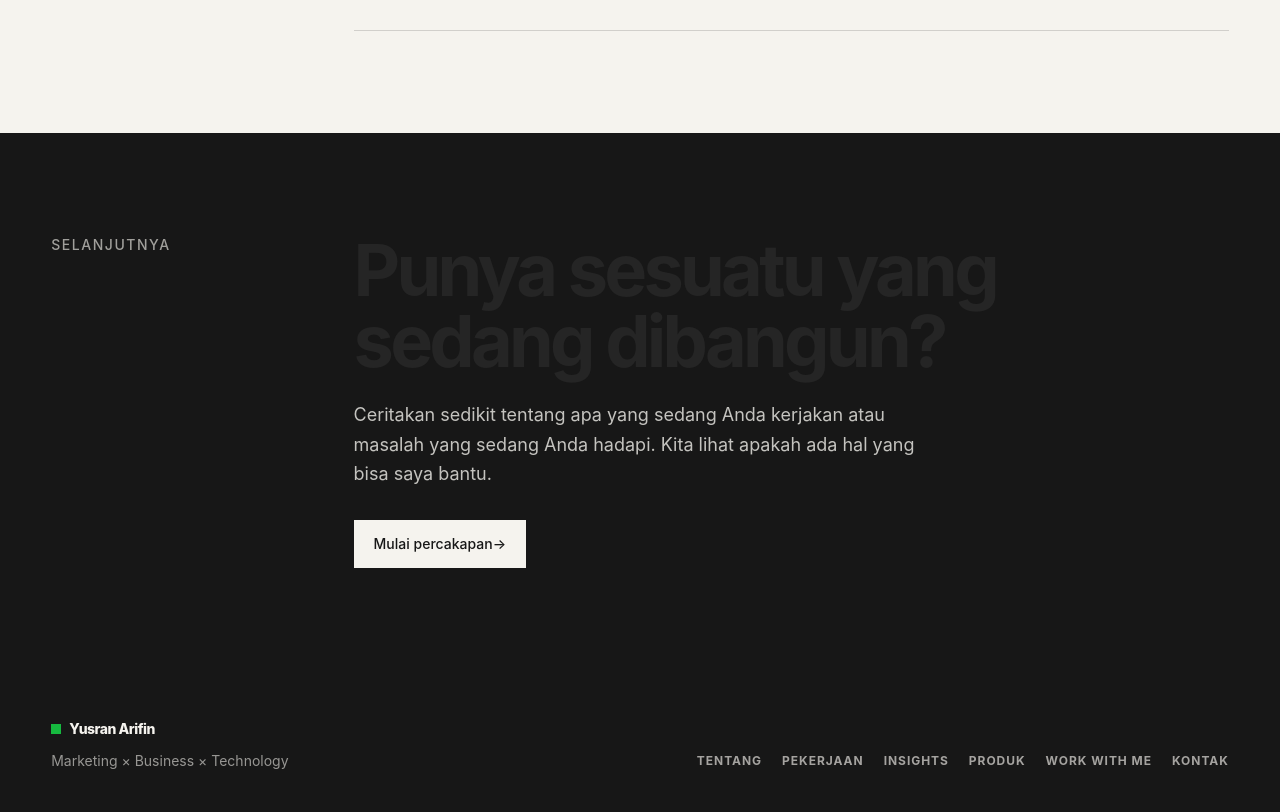
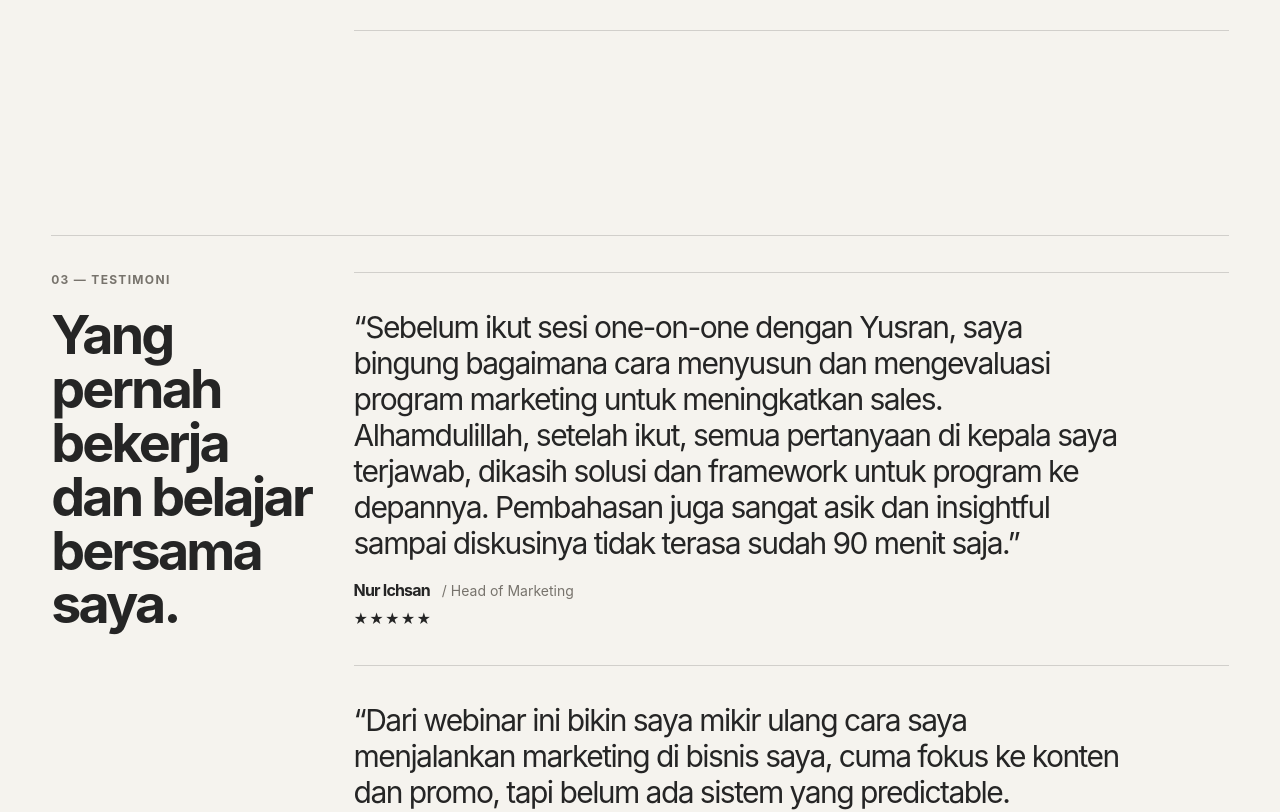
Before and after one commit to yusranar2814-cmd/yusranarifin-website, a Next.js app: page /work-with-me in a window 1280 px wide. Shown: the part 2700-3512 px from the top of the page. Built offline with nearby package versions, Linux system fonts and the light colour scheme.

Commit message:
Add testimonials section to Work With Me

```diff
--- a/app/work-with-me/page.tsx
+++ b/app/work-with-me/page.tsx
@@ -3,6 +3,7 @@ import Link from "next/link";
 import { Container } from "@/components/ui/container";
 import { Heading } from "@/components/ui/heading";
 import { Section } from "@/components/ui/section";
+import { Testimonials } from "@/components/testimonials";
 import { createMetadata } from "@/lib/metadata";
 
 export const metadata: Metadata = createMetadata({
@@ -143,6 +144,22 @@ export default function WorkWithMePage() {
         </Container>
       </Section>
 
+      <Section contained={false} aria-labelledby="testimonials-title">
+        <Container>
+          <div className="grid gap-10 border-t border-[color:var(--color-border)] pt-7 lg:grid-cols-12 lg:gap-8 lg:pt-9">
+            <div className="lg:col-span-3">
+              <p className="type-label">03 — Testimoni</p>
+              <Heading as="h2" className="type-title mt-5" id="testimonials-title">
+                Yang pernah bekerja dan belajar bersama saya.
+              </Heading>
+            </div>
+            <div className="lg:col-span-9">
+              <Testimonials />
+            </div>
+          </div>
+        </Container>
+      </Section>
+
       <Section contained={false} className="bg-[color:var(--color-charcoal)] text-[color:var(--color-off-white)]" aria-labelledby="conversation-title">
         <Container>
           <div className="grid gap-10 lg:grid-cols-12 lg:gap-8">
```
